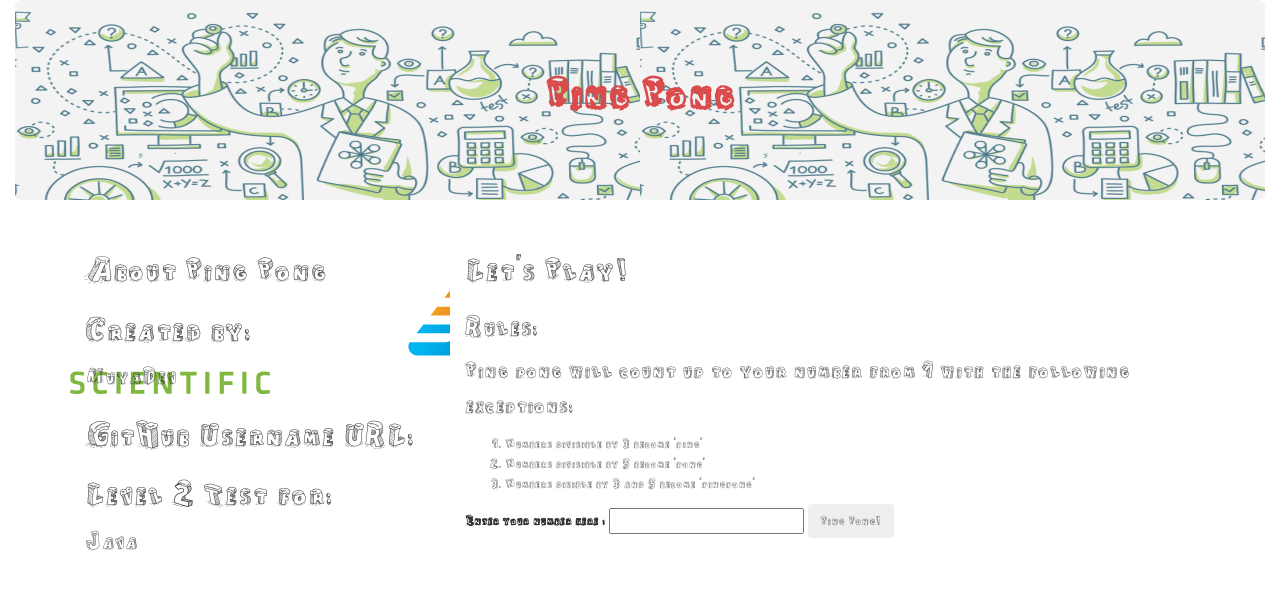
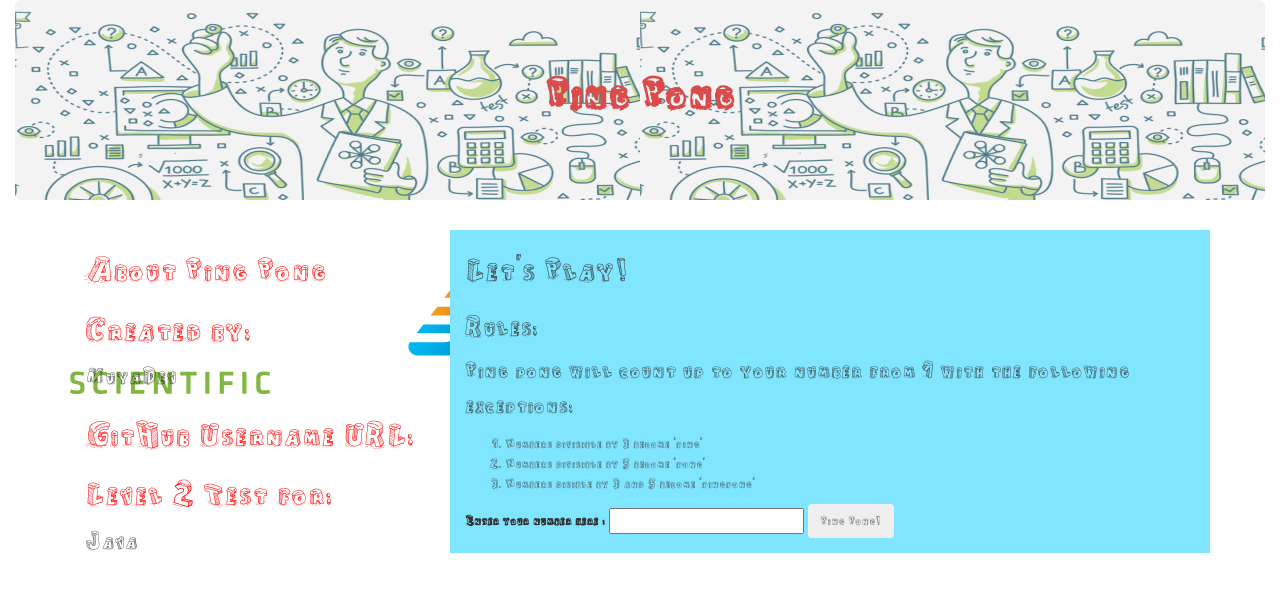
Before and after one commit to MuyaDev/Ping-Pong, a plain HTML site: page index.html in a window 1280 px wide. Drawn offline with Linux system fonts and the light colour scheme; files whose address does not match are found by name.

Commit message:
add modified fonts on css,add modified index.html fint color

```diff
--- a/css/styles.css
+++ b/css/styles.css
@@ -29,3 +29,7 @@ p {
   background-image: url("../img/science.svg");
   background-repeat: no-repeat;
 }
+
+#Play {
+  background-color: #80e5ff
+}
--- a/index.html
+++ b/index.html
@@ -30,15 +30,15 @@
   </div>
     <div class="container">
       <div class="col-md-4" id="info">
-        <h1>About Ping Pong</h1>
-      <h1>Created by:</h1>
+        <h1><font color="#ff0000">About Ping Pong</font color></h1>
+      <h1><font color="#ff0000">Created by:</font color></h1>
       <p>MuyaDev</p>
-      <h1>GitHub Username URL:</h1>
+      <h1><font color="#ff0000">GitHub Username URL:</font color></h1>
       <a href="https://muyadev.github.io/Ping-Pong/"></a>
-      <h1>Level 2 Test for:</h1>
+      <h1><font color="#ff0000">Level 2 Test for:</font color></h1>
       <p>Java</p>
     </div>
-    <div class="col-md-8">
+    <div class="col-md-8" id="Play">
       <h1>Let's Play!</h1>
       <h2>Rules:</h2>
       <p>Ping pong will count up to your number from 1 with the following exceptions:
```
